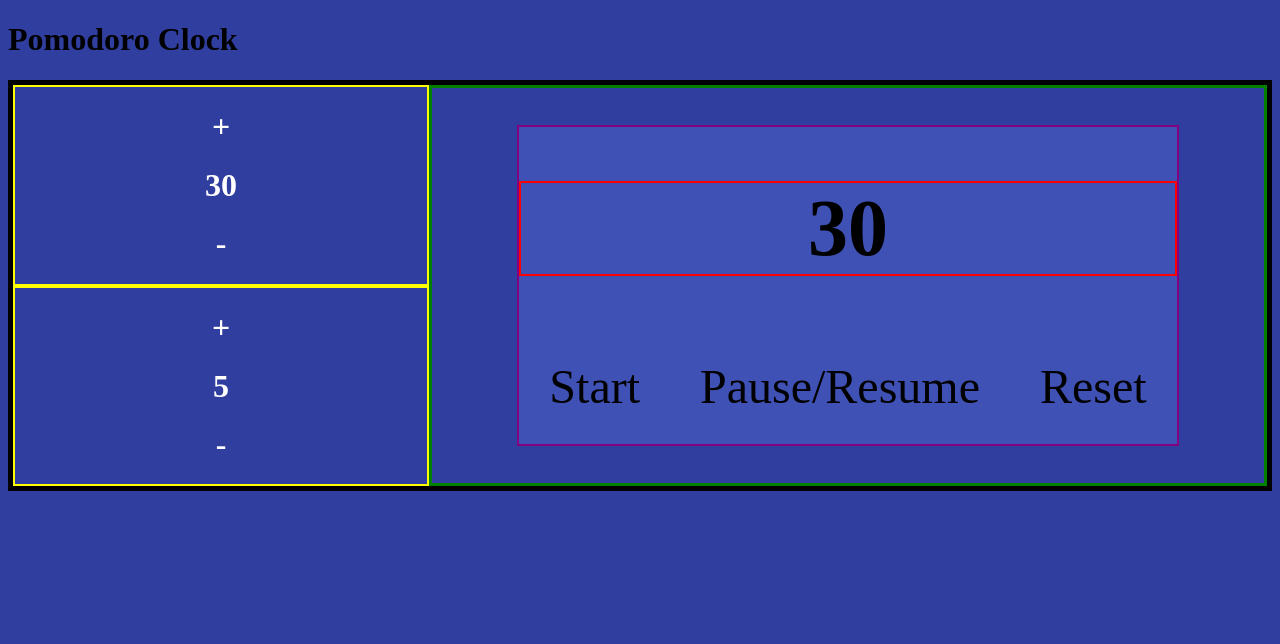
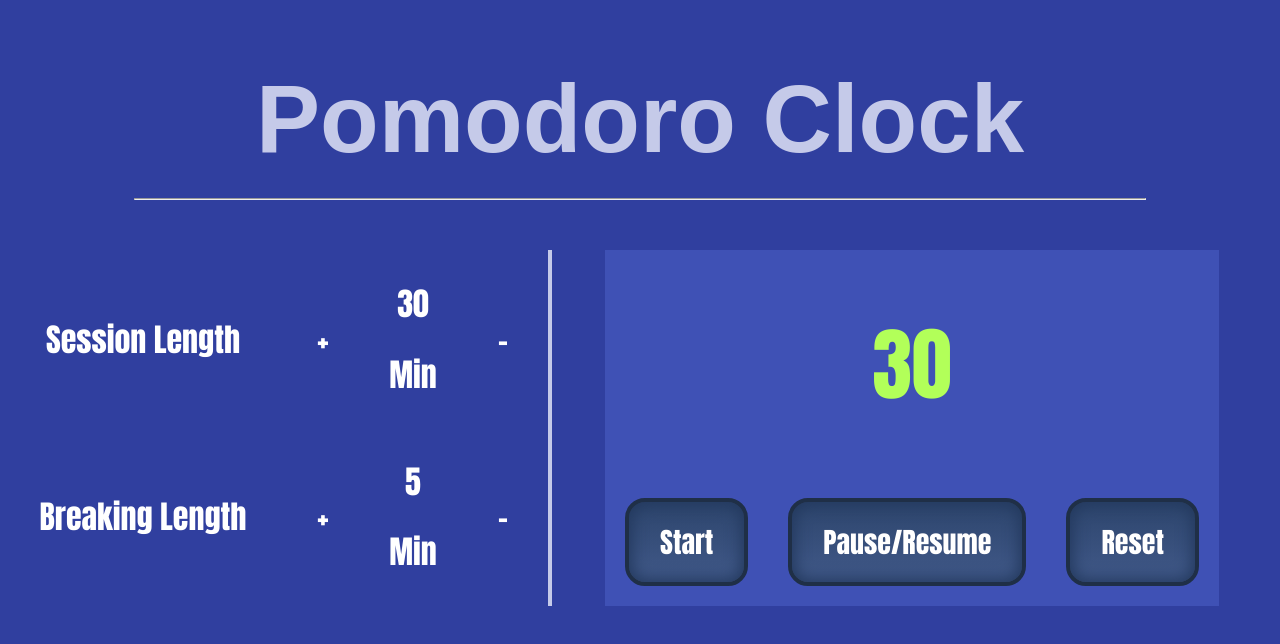
Before and after one commit to jamie3160003/pomodoroClock, a plain HTML site: page index.html in a window 1280 px wide. Drawn offline with nearby package versions, Linux system fonts and the light colour scheme.

Commit message:
final 1.0

```diff
--- a/index.html
+++ b/index.html
@@ -9,32 +9,40 @@
   </head>
   <body>
     <div class="title">
-      <h1>Pomodoro Clock</h1>
+      <h1>Pomodoro Clock</h1><hr>
     </div>
     <div class="container-1"><!---------------------------------->
       <div id="configure"><!---------------------------------->
 
         <div class="setting work">
+          <h1 class="type">Session Length</h1>
+          <div class="container-3">
             <div class="plus">
               <h1>+</h1>
             </div>
             <div class="number">
-            <h1>30</h1>
+              <h1 id="number">30</h1>
+              <h1>Min</h1>
             </div>
             <div class="minus">
               <h1>-</h1>
             </div>
           </div>
+        </div>
 
         <div class="setting break">
+          <h1 class="type">Breaking Length</h1>
+          <div class="container-3">
             <div class="plus">
               <h1>+</h1>
             </div>
             <div class="number">
-            <h1>5</h1>
+              <h1 id="number" >5</h1>
+              <h1>Min</h1>
             </div>
             <div class="minus">
               <h1>-</h1>
+            </div>
           </div>
         </div>
       </div><!--- configure------------------------>
@@ -48,6 +56,6 @@
             </div>
           </div>
         </div>
-    </div><!---container---------------------->
+    </div><!---container-1--------------------->
   </body>
 </html>
--- a/main.js
+++ b/main.js
@@ -11,9 +11,9 @@ $(document).ready(function(){
 //-----work div-----
   $(".work .plus h1").click(function(){
     var minutes = parseInt($(".work .number h1").text());
-    if( $(".work .number h1").text() < 60){
+    if( $(".work #number").text() < 60){
       var newMinutes = minutes + 1;
-      $(".work .number h1").text(minutes + 1);
+      $(".work #number").text(minutes + 1);
       if(!onGoing){
         if(newMinutes < 10) $("#display h1").text("0" + newMinutes);
         else $("#display h1").text(newMinutes);
@@ -25,10 +25,10 @@ $(document).ready(function(){
   });
 
   $(".work .minus h1").click(function(){
-    var minutes = parseInt($(".work .number h1").text());
-    if( $(".work .number h1").text() > 1){
+    var minutes = parseInt($(".work #number").text());
+    if( $(".work #number").text() > 1){
       var newMinutes = minutes - 1;
-      $(".work .number h1").text(minutes - 1);
+      $(".work #number").text(minutes - 1);
       if(!onGoing){
         if(newMinutes < 10) $("#display h1").text("0" + newMinutes);
         else $("#display h1").text(newMinutes);
@@ -41,16 +41,16 @@ $(document).ready(function(){
 
 //-----break div-----
   $(".break .plus h1").click(function(){
-    var minutes = parseInt($(".break .number h1").text());
-    if( $(".break .number h1").text() < 60){
-      $(".break .number h1").text(minutes + 1);
+    var minutes = parseInt($(".break #number").text());
+    if( $(".break #number").text() < 60){
+      $(".break #number").text(minutes + 1);
     }
   });
 
   $(".break .minus h1").click(function(){
-    var minutes = parseInt($(".break .number h1").text());
-    if( $(".break .number h1").text() > 1){
-      $(".break .number h1").text(minutes - 1);
+    var minutes = parseInt($(".break #number").text());
+    if( $(".break #number").text() > 1){
+      $(".break #number").text(minutes - 1);
     }
   });
 
--- a/style.css
+++ b/style.css
@@ -5,27 +5,77 @@ body {
   background-color: #303F9F;
 }
 
+.title {
+  font-size: 300%;
+  font-family: Arial;
+  text-align: center;
+  color: #C5CAE9;
+}
+
+.title h1{
+  margin-bottom: 0;
+}
+
+hr{
+  width:80%;
+}
+
 .container-1 {
   width: 100%;
-  border: black 5px solid;
   display:flex;
+  margin-top: 50px;
 
 }
 
+.plus, .minus{
+  cursor: pointer;
+
+}
+
+
+
 #configure {
+  flex:1.5;
+  display: flex;
+  flex-direction: column;
+  border-right: #C5CAE9 4px solid;
+}
+.container-3{
+  flex: 1;
+  display: flex;
+  flex-direction: row;
+}
+
+.setting .type{
   flex:1;
-
+  display: flex;
+  flex-direction: column;
+  margin: auto;
 }
 
 #configure .setting{
   color: #FFFFFF;
   text-align: center;
   width: 100%;
-  border: solid yellow 2px;
+}
+
+#configure number, #configure h1{
+  font-family: Impact, Charcoal, sans-serif;
+  font-size: 200%;
+}
+
+.setting {
+  flex:1;
+  display: flex;
+}
+
+.work .plus, .work .number, .work .minus,
+.break .plus, .break .number, .break .minus{
+  margin:auto;
+  flex: 1;
 }
 
 .container-2{
-  border: solid green 3px;
   flex:2;
   display: flex;
 }
@@ -34,13 +84,13 @@ body {
 #display{
   background-color:#3F51B5;
   text-align: center;
-  border: purple 2px solid;
   margin:auto;
 }
 
 #display h1{
-  border: red solid 2px;
   font-size: 500%;
+  color:#b2ff59;
+  font-family: Impact, Charcoal, sans-serif;
 }
 
 #buttons {
@@ -48,9 +98,46 @@ body {
   justify-content: space-around;
 }
 
-#buttons p{
-  flex-basis: 20%;
-  margin: 30px;
-  flex:1;
-  font-size: 300%;
+
+
+
+#buttons p {
+	-moz-box-shadow:inset 0px 0px 15px 3px #23395e;
+	-webkit-box-shadow:inset 0px 0px 15px 3px #23395e;
+	box-shadow:inset 0px 0px 15px 3px #23395e;
+	background:-webkit-gradient(linear, left top, left bottom, color-stop(0.05, #2e466e), color-stop(1, #415989));
+	background:-moz-linear-gradient(top, #2e466e 5%, #415989 100%);
+	background:-webkit-linear-gradient(top, #2e466e 5%, #415989 100%);
+	background:-o-linear-gradient(top, #2e466e 5%, #415989 100%);
+	background:-ms-linear-gradient(top, #2e466e 5%, #415989 100%);
+	background:linear-gradient(to bottom, #2e466e 5%, #415989 100%);
+	filter:progid:DXImageTransform.Microsoft.gradient(startColorstr='#2e466e', endColorstr='#415989',GradientType=0);
+	background-color:#2e466e;
+	-moz-border-radius:20px;
+	-webkit-border-radius:20px;
+	border-radius:20px;
+	border:4px solid #1f2f47;
+	display:inline-block;
+	cursor:pointer;
+	color:#ffffff;
+	font-family:Impact;
+	font-size:28px;
+	padding:19px 31px;
+	text-decoration:none;
+	text-shadow:0px 0px 0px #263666;
+  margin:20px;
 }
+#buttons p:hover {
+	background:-webkit-gradient(linear, left top, left bottom, color-stop(0.05, #415989), color-stop(1, #2e466e));
+	background:-moz-linear-gradient(top, #415989 5%, #2e466e 100%);
+	background:-webkit-linear-gradient(top, #415989 5%, #2e466e 100%);
+	background:-o-linear-gradient(top, #415989 5%, #2e466e 100%);
+	background:-ms-linear-gradient(top, #415989 5%, #2e466e 100%);
+	background:linear-gradient(to bottom, #415989 5%, #2e466e 100%);
+	filter:progid:DXImageTransform.Microsoft.gradient(startColorstr='#415989', endColorstr='#2e466e',GradientType=0);
+	background-color:#415989;
+}
+#buttons p:active {
+	position:relative;
+	top:1px;
+}
```
Lines whose indentation alone changed are shown as unchanged.
